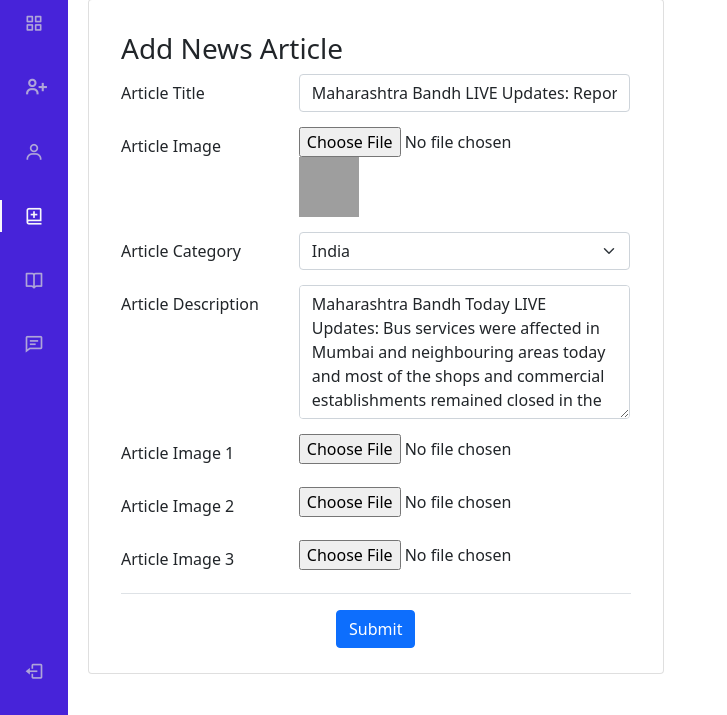
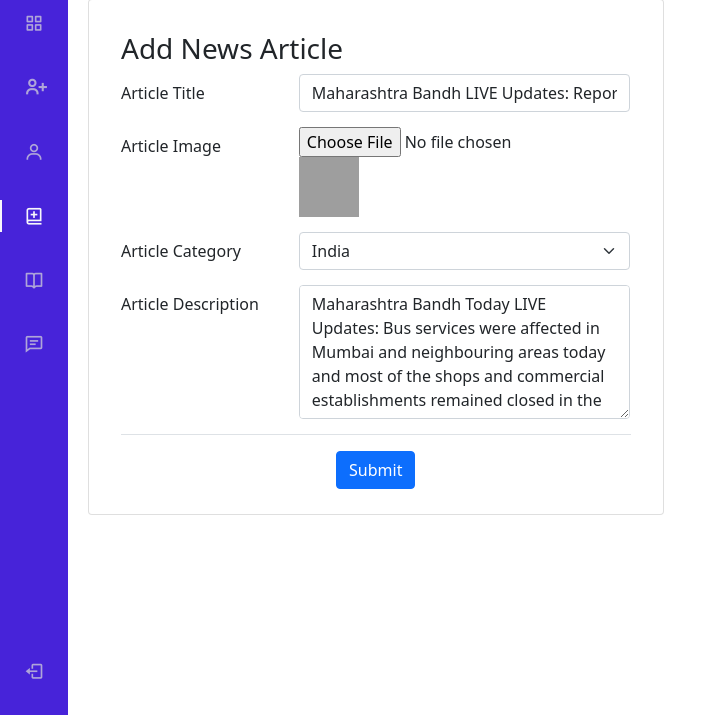
Before and after one commit to CS699-IITB-Autumn-2021/project-the_wild_bunch, a PHP site: page /add_article.php?eid=1 in a window 1280 px wide. Shown: the part 85-800 px from the top of the page, without its empty margins (0-727 px from the left). Run offline with PHP 8.4, Linux system fonts and the light colour scheme; the visitor is signed in with stand-in values (Sample User, id 1); data comes from the database, SQL or seed files in the repository; some libraries are stand-ins or nearby versions; grey boxes are pictures that could not be loaded.

Commit message:
add article flow update

```diff
--- a/admin/add_article.php
+++ b/admin/add_article.php
@@ -12,7 +12,7 @@ use PHPMailer\PHPMailer\PHPMailer;
 use PHPMailer\PHPMailer\SMTP;
 use PHPMailer\PHPMailer\Exception;
 
-$err = $title = $category = $title_img = $description = $img1 = $img2 = $img3 = "";
+$err = $title = $category = $title_img = $description = "";
 $path="assets/upload/article/";
 
 // Handle edit article flow
@@ -25,9 +25,6 @@ if(!isset($_POST['submit']) && $_GET['eid']) {
     $category = $row[$article_category];
     $old_title_img = $row[$article_title_img];
     $description = $row[$article_desc];
-    $old_img1 = $row[$article_img1];
-    $old_img2 = $row[$article_img2];
-    $old_img3 = $row[$article_img3];
   }
 }
 
@@ -41,13 +38,7 @@ if (isset($_POST['submit'])) {
   $category = trim($_POST['category']);
   $title_img = $_FILES['title_img']['name'];
   $description = $_POST['description'];
-  $img1 = $_FILES['img1']['name'];
-  $img2 = $_FILES['img2']['name'];
-  $img3 = $_FILES['img3']['name'];
   $old_title_img = $_POST['old_title_img'];
-  $old_img1 = $_POST['old_img1'];
-  $old_img2 = $_POST['old_img2'];
-  $old_img3 = $_POST['old_img3'];
 
   // Validation
   if($title == "") {
@@ -67,30 +58,9 @@ if (isset($_POST['submit'])) {
     if(!$_GET['eid']) {
       // Update image name
       $title_img = $milliseconds."_".rand(10,100)."_".str_replace(' ', '_', $title_img);
-      $img1 = $milliseconds."_".rand(10,100)."_".str_replace(' ', '_', $img1);
-      $img2 = $milliseconds."_".rand(10,100)."_".str_replace(' ', '_', $img2);
-      $img3 = $milliseconds."_".rand(10,100)."_".str_replace(' ', '_', $img3);
 
       if (move_uploaded_file($_FILES['title_img']['tmp_name'], $path.$title_img))  {
-        if($_FILES['img1']['name'] != "") {
-          if(!move_uploaded_file($_FILES['img1']['tmp_name'], $path.$img1)) {
-            $img1 = "";
-          }
-        } else { $img1 = "";}
-
-        if($_FILES['img2']['name'] != "") {
-          if(!move_uploaded_file($_FILES['img2']['tmp_name'], $path.$img2)) {
-            $img2 = "";
-          }
-        } else { $img2 = ""; }
-
-        if($_FILES['img3']['name'] != "") {
-          if(!move_uploaded_file($_FILES['img3']['tmp_name'], $path.$img3)) {
-            $img3 = "";
-          }
-        } else { $img3 = ""; }
-
-        $sql = 'INSERT INTO '.$articleTable.' (`'.$article_title_img.'`,`'.$article_title.'`,`'.$article_category.'`,`'.$article_desc.'`,`'.$article_img1.'`,`'.$article_img2.'`,`'.$article_img3.'`,`'.$admin_id.'`) VALUES ("'.$title_img.'","'.$title.'","'.$category.'","'.$description.'","'.$img1.'","'.$img2.'","'.$img3.'","'.$_SESSION['id'].'")';
+        $sql = 'INSERT INTO '.$articleTable.' (`'.$article_title_img.'`,`'.$article_title.'`,`'.$article_category.'`,`'.$article_desc.'`,`'.$admin_id.'`) VALUES ("'.$title_img.'","'.$title.'","'.$category.'","'.$description.'","'.$_SESSION['id'].'")';
         if (mysqli_query($conn, $sql)) {
           //send emails
           //Fetch all email id
@@ -167,34 +137,7 @@ if (isset($_POST['submit'])) {
         $title_img = $old_title_img;
       }
 
-      if($img1 != "") {
-        $img1 = $milliseconds."_".rand(10,100)."_".str_replace(' ', '_', $img1);
-        if(move_uploaded_file($_FILES['img1']['tmp_name'], $path.$img1) && $old_img1) {
-          unlink($path.$old_img1);
-        }
-      } else {
-        $img1 = $old_img1;
-      }
-
-      if($img2 != "") {
-        $img2 = $milliseconds."_".rand(10,100)."_".str_replace(' ', '_', $img2);
-        if(move_uploaded_file($_FILES['img2']['tmp_name'], $path.$img2) && $old_img2) {
-          unlink($path.$old_img2);
-        }
-      } else {
-        $img2 = $old_img2;
-      }
-
-      if($img3 != "") {
-        $img3 = $milliseconds."_".rand(10,100)."_".str_replace(' ', '_', $img3);
-        if(move_uploaded_file($_FILES['img3']['tmp_name'], $path.$img3) && $old_img3) {
-          unlink($path.$old_img3);
-        }
-      } else {
-        $img3 = $old_img3;
-      }
-
-      $sql = 'UPDATE '.$articleTable.' SET `'.$article_title.'` = "'.$title.'", `'.$article_title_img.'` = "'.$title_img.'", `'.$article_category.'` = "'.$category.'", `'.$article_desc.'` = "'.$description.'", `'.$article_img1.'` = "'.$img1.'", `'.$article_img2.'` = "'.$img2.'", `'.$article_img3.'` = "'.$img3.'" WHERE `'.$article_id.'` = "'.$_GET["eid"].'"';
+      $sql = 'UPDATE '.$articleTable.' SET `'.$article_title.'` = "'.$title.'", `'.$article_title_img.'` = "'.$title_img.'", `'.$article_category.'` = "'.$category.'", `'.$article_desc.'` = "'.$description.'" WHERE `'.$article_id.'` = "'.$_GET["eid"].'"';
       if (mysqli_query($conn, $sql)) {
         ?> <script type="text/javascript">window.location="index.php"</script> <?php
       } else {
@@ -296,40 +239,6 @@ if (isset($_POST['submit'])) {
 
                     <div style="height:15px"> </div>
 
-                    <!-- Extra image -->
-                    <div class="form-group row">
-                        <label for="title_img1"class="col-sm-4 control-label col-form-label">Article Image 1</label>
-                        <div class="col-sm-8">
-                            <input type="file" class="custom-file-input" id="validatedCustomFile" name="img1" accept="image/*">
-                            <?php if($old_img1) { ?> <img src ="<?php echo $path.$old_img1; ?>" height="60px" width="60px"> <?php } ?>
-                            <input type='hidden' name='old_img1' value="<?php echo $old_img1; ?>">
-                        </div>
-                    </div>
-
-                    <div style="height:15px"> </div>
-
-                    <div class="form-group row">
-                        <label for="title_img2"class="col-sm-4 control-label col-form-label">Article Image 2</label>
-                        <div class="col-sm-8">
-                            <input type="file" class="custom-file-input" id="validatedCustomFile" name="img2" accept="image/*">
-                            <?php if($old_img2) { ?> <img src ="<?php echo $path.$old_img2; ?>" height="60px" width="60px"> <?php } ?>
-                            <input type='hidden' name='old_img2' value="<?php echo $old_img2; ?>">
-                        </div>
-                    </div>
-
-                    <div style="height:15px"> </div>
-
-                    <div class="form-group row">
-                        <label for="title_img3"class="col-sm-4 control-label col-form-label">Article Image 3</label>
-                        <div class="col-sm-8">
-                            <input type="file" class="custom-file-input" id="validatedCustomFile" name="img3" accept="image/*">
-                            <?php if($old_img3) { ?> <img src ="<?php echo $path.$old_img3; ?>" height="60px" width="60px"> <?php } ?>
-                            <input type='hidden' name='old_img3' value="<?php echo $old_img3; ?>">
-                        </div>
-                    </div>
-
-                    <div style="height:15px"> </div>
-
                     <!-- Error message -->
                     <?php
                         if($err != "") {
--- a/admin/db.php
+++ b/admin/db.php
@@ -7,7 +7,7 @@
     // Database credentials
     $dbhost = "localhost";
     $dbuser = "root";
-    $dbpass = "Animesh@98";
+    $dbpass = "";
     $db = "cs699proj";
 
     $conn = mysqli_connect($dbhost, $dbuser, $dbpass,$db);
@@ -35,12 +35,10 @@
     $article_title = "article_title";
     $article_category = "article_category";
     $article_desc = "article_desc";
-    $article_img1 = "article_img1";
-    $article_img2 = "article_img2";
-    $article_img3 = "article_img3";
     $article_status = "article_status";
     $article_visit = "article_visit";
-
+    $article_like = "article_like";
+    $article_dislike = "article_dislike";
 
     //Comment table & columns name
     $commentTable = "comment";
```
